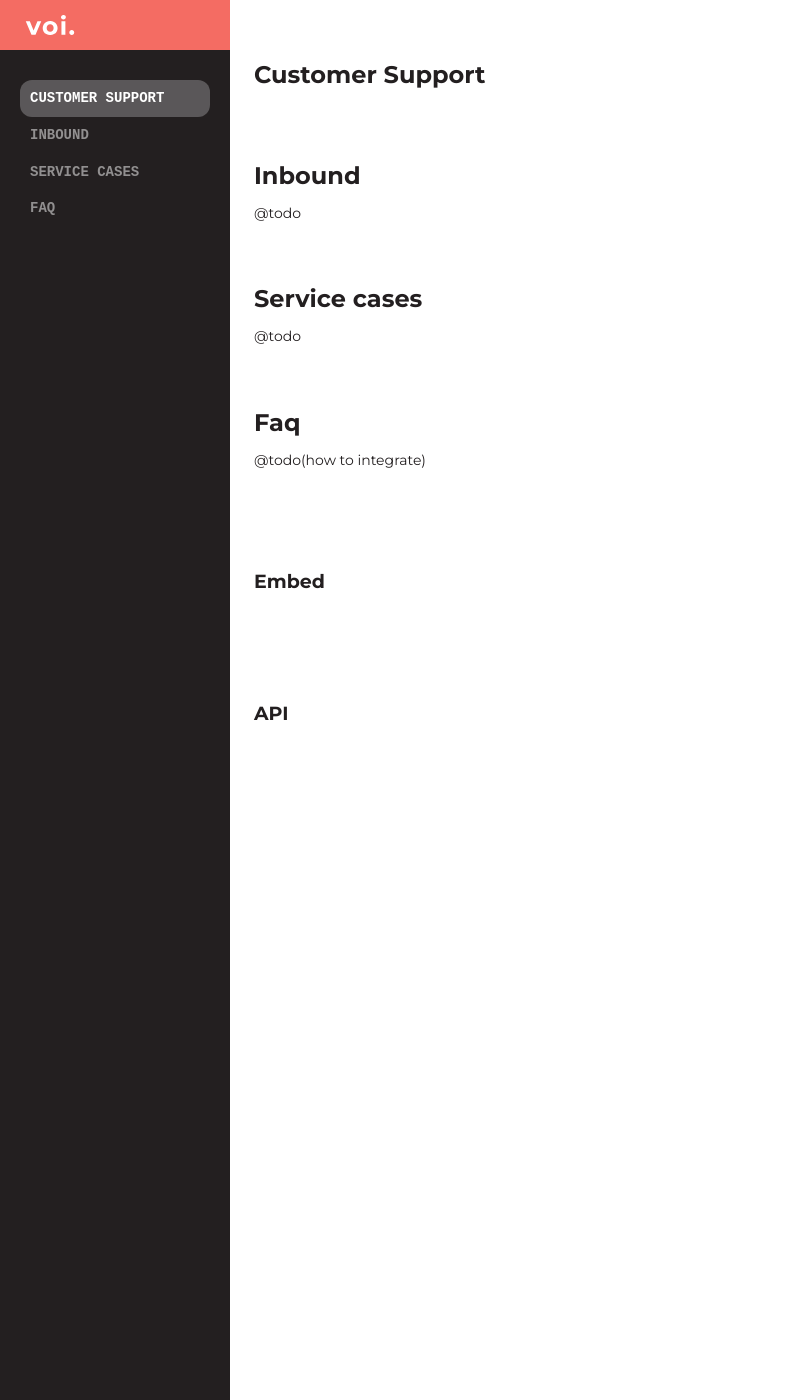
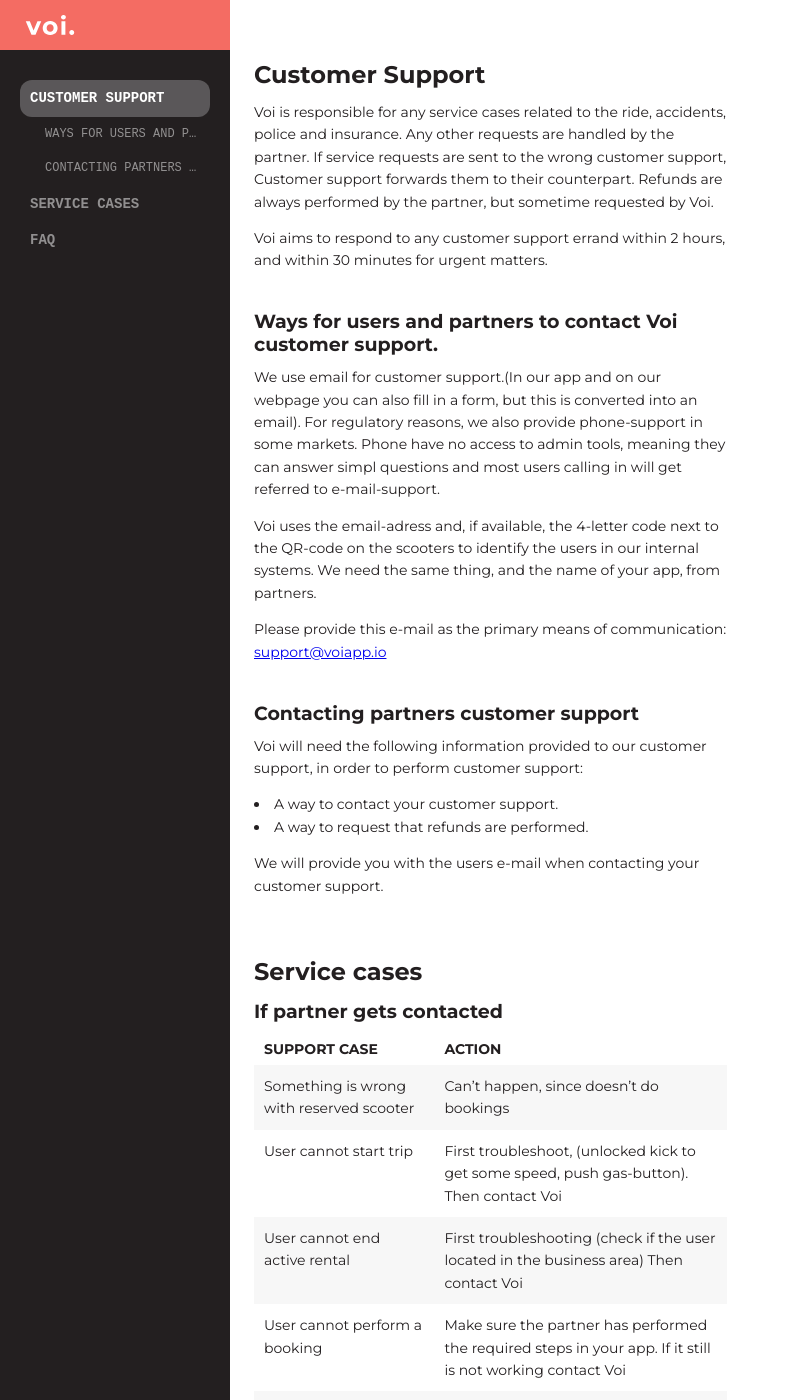
Before and after one commit to Tomtss/partner-api-docs, a Jekyll site: the page built from customerSupport.md, in a window 1280 px wide and 1400 px high. Shown: the whole window, without its empty margins (0-789 px from the left). Built offline with Jekyll 4.4.1, drawn with Linux system fonts in a browser that asks for light colours; some web fonts are replaced; some of the changed text lies outside the part shown.

Commit message:
payments and customer support.

```diff
--- a/assets/css/custom.scss
+++ b/assets/css/custom.scss
@@ -36,6 +36,7 @@
 .content{ h1 {
     font-size: 24px;
     margin-bottom: 0;
+
     &:first-child {
         padding-top: 60px
     }
@@ -49,7 +50,7 @@
     padding-left: 24px;
     border: 0;
     background: transparent;
-
+    list-style-position: inside;
 }
 
 .content table tr:last-child,.content table th {
--- a/assets/css/screen.scss
+++ b/assets/css/screen.scss
@@ -374,7 +374,6 @@
   h2 {
     @extend %header-font;
     font-size: 19px;
-    margin-top: 4em;
     margin-bottom: 0;
     border-top: 1px solid #F46C63;
     padding-top: 1.2em;
--- a/customerSupport.md
+++ b/customerSupport.md
@@ -3,16 +3,63 @@
 title: Customer support
 permalink: /customerSupport/
 menu: main
-description: Customer support setup and service cases.
+description: Customer support flows, ways of contact and service cases.
 ---
 
 # Customer Support
-# Inbound
-@todo
+Voi is responsible for any service cases related to the ride, accidents, police and insurance. Any other requests are handled by the partner. If service requests are sent to the wrong customer support, Customer support forwards them to their counterpart. Refunds are always performed by the partner, but sometime requested by Voi.
+
+Voi aims to respond to any customer support errand within 2 hours, and within 30 minutes for urgent matters.
+
+## Ways for users and partners to contact Voi customer support.
+We use email for customer support.(In our app and on our webpage you can also fill in a form, but this is converted into an email). For regulatory reasons, we also provide phone-support in some markets. Phone have no access to admin tools, meaning they can answer simpl questions and most users calling in will get referred to e-mail-support.
+
+Voi uses the email-adress and, if available, the 4-letter code next to the QR-code on the scooters to identify the users in our internal systems. We need the same thing, and the name of your app, from partners.
+
+Please provide this e-mail as the primary means of communication: [support@voiapp.io](support@voiapp.io)
+
+## Contacting partners customer support
+Voi will need the following information provided to our customer support, in order to perform customer support:
+* A way to contact your customer support.
+* A way to request that refunds are performed.
+
+We will provide you with the users e-mail when contacting your customer support.
+
 # Service cases
-@todo
+## If partner gets contacted
+
+|Support case | Action |
+|---|---|
+|Something is wrong with reserved scooter|Can't happen, since doesn't do bookings|
+|User cannot start trip|First troubleshoot, (unlocked kick to get some speed, push gas-button). Then contact Voi|
+|User cannot end active rental|First troubleshooting (check if the user located in the business area) Then contact Voi|
+|User cannot perform a booking|Make sure the partner has performed the required steps in your app. If it still is not working contact Voi|
+|The scooter is located outside of business area with active rental|Tell them to go back, then warn about the fee, then contact voi. (First time we forgive debt, then we charge them 25€)" |
+|The scooter did not unlock, user insists on refund| |
+|The scooter is broken |Contact Voi|
+|User performs a traffic offence| |
+|User was in an accident |Contact Voi|
+|Insurance|Contact insuarance company|
+|Police reaches out with request|Refer them to [bjorn@voiapp.io](mailto:bjorn@voiapp.io)|
+|User requests right to be forgotten|First delete the account in the Partner app, then ask them to contact Voi for a separate request|
+|User requests their data|Share data from your service and ask them to contact Voi for a separate request|
+
+## If voi gets contacted
+
+|Support case | Action |
+|---|---|
+|The scooter is broken |First help the user with the scooter, If needed contact partner and request  refund.|
+|User requests the right to be forgotten|Delete the data and ask user to contact partner for a separate request.|
+|Voi wants to charge rider post-ride for bad parking or other post-ride-fines.|Voi does not do that currently do that.|
+|User has issues with onboarding or registering an account|Refer to partner|
+|Users account is blocked|Refer to partner|
+|User cannot register their payment method|Refer to partner|
+|User cannot strat a ride because the user profile is not complete/not validated|Refer to partner|
+|Any questions regarding payments or invoicing|Refer to partner|
+
 # Faq
-@todo(how to integrate)
+Vois faq is available here: [https://voisupport.zendesk.com/hc/en-us](https://voisupport.zendesk.com/hc/en-us)
+
 ## Embed
 
 ## API
```
Also changed, not shown: graphicalAssets.md (+3 -4 lines), payments.md (+7 -11 lines), poc.md (+0 -3 lines), 1 other file.
